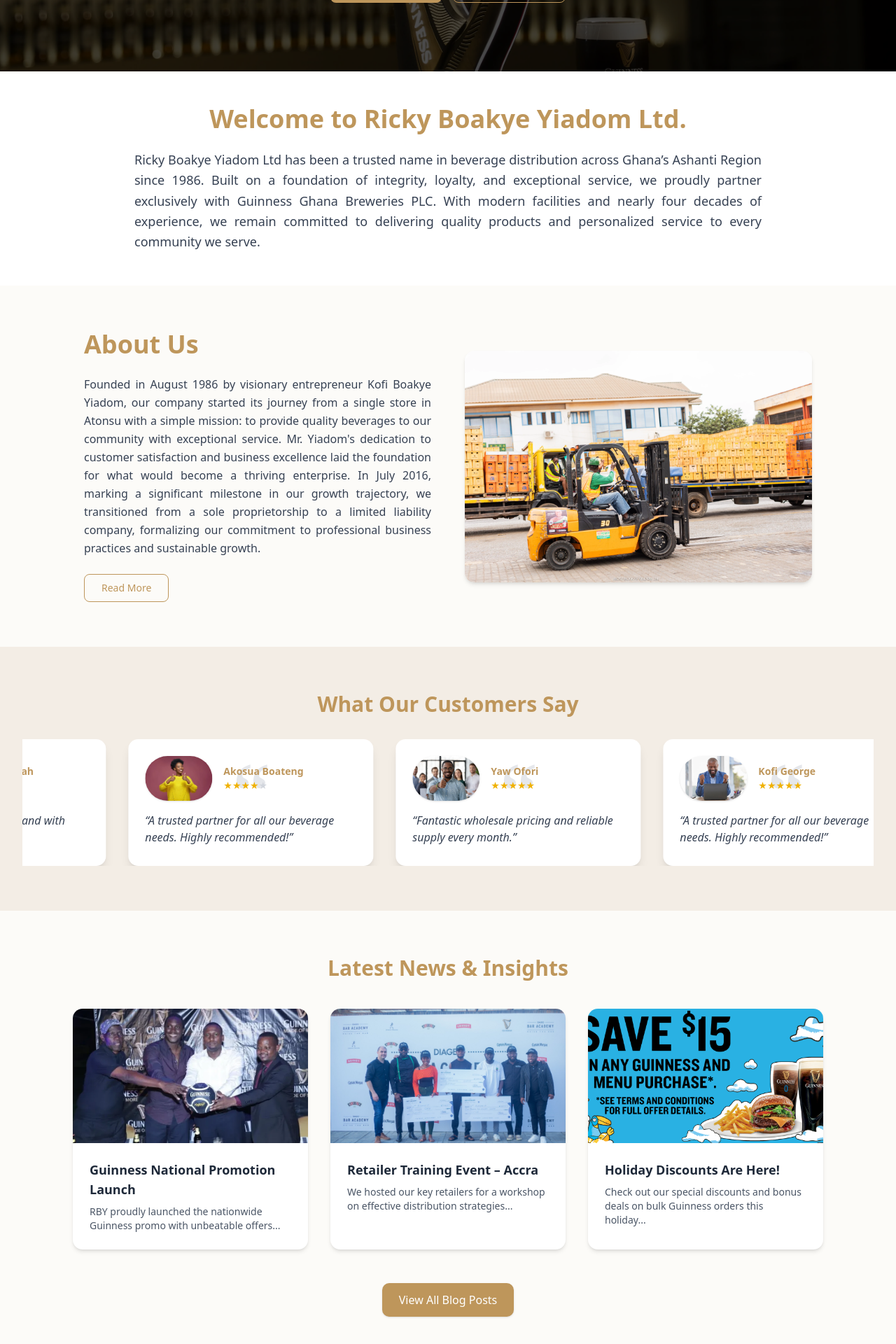
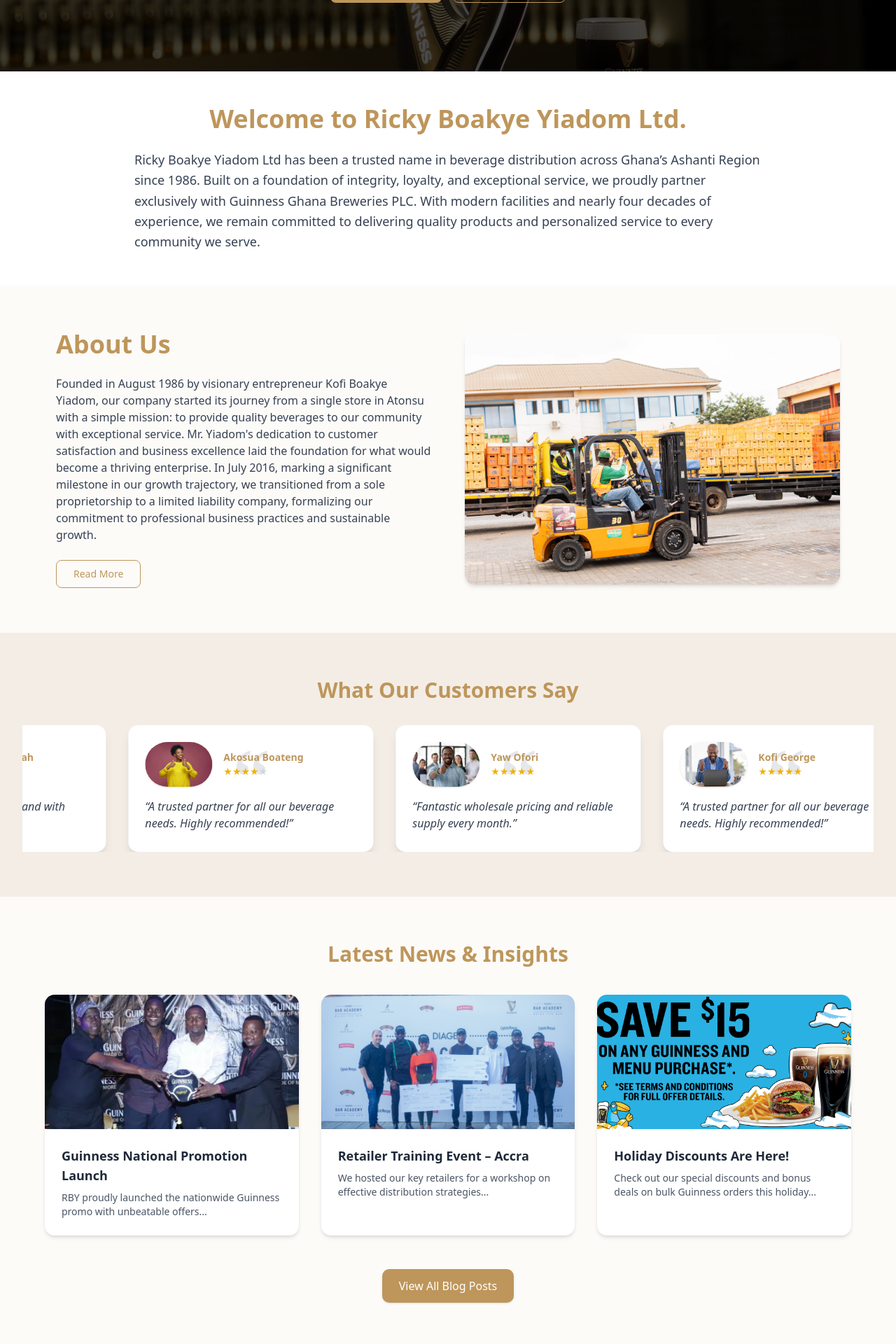
Before and after one commit to jackmarxreacher-creator/rby, a Next.js app: page / in a window 1280 px wide. Shown: the part 298-2218 px from the top of the page at 70% size. Built offline with nearby package versions, Linux system fonts and the light colour scheme.

Commit message:
feat: mobile padding corrected

```diff
--- a/app/sections/BlogPreview.tsx
+++ b/app/sections/BlogPreview.tsx
@@ -26,7 +26,7 @@
           Latest News & Insights
         </h2>
 
-        <div className="grid grid-cols-1 px-18 sm:grid-cols-2 lg:grid-cols-3 gap-8">
+        <div className="grid grid-cols-1 px-18 sm:px-8 m:grid-cols-2 lg:grid-cols-3 gap-8">
           {isLoading ? (
             Array.from({ length: 3 }).map((_, index) => (
               <div
--- a/app/sections/Intro.tsx
+++ b/app/sections/Intro.tsx
@@ -9,7 +9,7 @@
 export default function Intro() {
   return (
     <section className="bg-[#fcfbf8] py-16 px-4 md:px-12">
-      <div className="max-w-7xl mx-auto grid px-18 grid-cols-1 md:grid-cols-2 gap-12 items-center">
+      <div className="max-w-7xl mx-auto grid px-18 sm:px-8 grid-cols-1 md:grid-cols-2 gap-12 items-center">
         {/* Text Section */}
         <motion.div
           className="space-y-6"
@@ -20,7 +20,7 @@
           <h2 className="text-3xl md:text-4xl font-bold text-[#be965b]">
             About Us
           </h2>
-          <p className="text-base text-gray-700 text-justify leading-relaxed">
+          <p className="text-base text-gray-700 text-justify sm:text-left eading-relaxed">
             Founded in August 1986 by visionary entrepreneur Kofi Boakye Yiadom, our company started its journey from a single store in Atonsu with a simple mission: to provide quality beverages to our community with exceptional service. Mr. Yiadom's dedication to customer satisfaction and business excellence laid the foundation for what would become a thriving enterprise.
             In July 2016, marking a significant milestone in our growth trajectory, we transitioned from a sole proprietorship to a limited liability company, formalizing our commitment to professional business practices and sustainable growth.
           </p>
--- a/app/sections/Welcome.tsx
+++ b/app/sections/Welcome.tsx
@@ -16,7 +16,7 @@
         <h2 className="text-3xl md:text-4xl px-5 font-bold text-[#be965b] mb-6">
           Welcome to Ricky Boakye Yiadom Ltd.
         </h2>
-        <p className="text-gray-700 text-base md:text-lg text-justify leading-relaxed">
+        <p className="text-gray-700 text-base md:text-lg text-justify sm:text-left leading-relaxed">
           Ricky Boakye Yiadom Ltd has been a trusted name in beverage distribution across Ghana’s Ashanti Region since 1986.
           Built on a foundation of integrity, loyalty, and exceptional service, we proudly partner exclusively with Guinness
           Ghana Breweries PLC. With modern facilities and nearly four decades of experience, we remain committed to delivering
```
